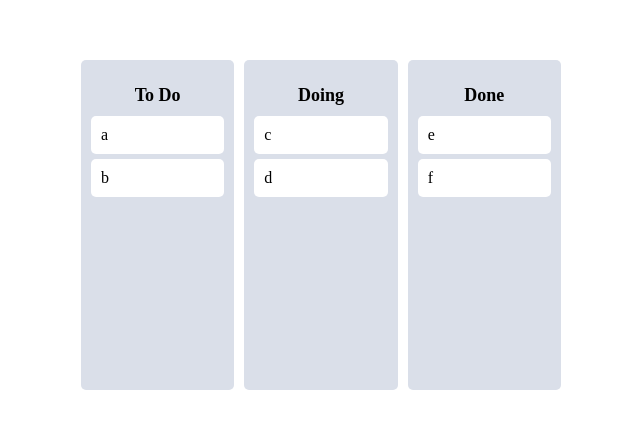
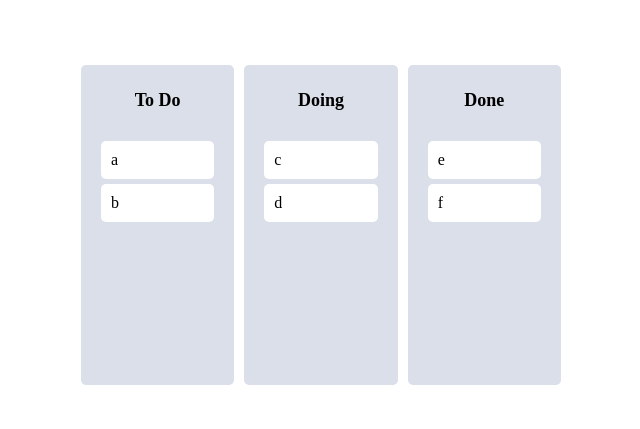
Before and after one commit to yoonhoelee/trello-clone, a React (Create React App) app: page / in a window 1280 px wide. Shown: the part 183-612 px from the top of the page, without its empty margins (319-959 px from the left). Built offline with nearby package versions, Linux system fonts and the light colour scheme.

Commit message:
feat: use snapshot to add style to application

```diff
--- a/src/App.tsx
+++ b/src/App.tsx
@@ -3,7 +3,6 @@
 import styled from "styled-components";
 import {useRecoilState} from "recoil";
 import {toDoState} from "./atoms";
-import DraggableCard from "./Components/DraggableCard";
 import Board from "./Components/Board";
 
 const Wrapper = styled.div`
--- a/src/Components/Board.tsx
+++ b/src/Components/Board.tsx
@@ -4,19 +4,35 @@
 import DraggableCard from "./DraggableCard";
 
 const Wrapper = styled.div`
-    padding: 20px 10px;
+    padding: 10px 0px;
     padding-top: 10px;
     width: 300px;
     background-color: ${(props) => props.theme.boardColor};
     border-radius: 5px;
     min-height: 300px;
+    display: flex;
+    flex-direction: column;
 `;
 
 const Title = styled.h2`
-  text-align: center;
-  font-weight: 600;
-  margin-bottom: 10px;
-  font-size: 18px;
+    text-align: center;
+    font-weight: 600;
+    margin-bottom: 10px;
+    font-size: 18px;
+`;
+
+interface IAreaProps {
+    isDraggingFromThis: boolean;
+    isDraggingOver: boolean;
+}
+
+const Area = styled.div<IAreaProps>`
+    background-color: ${(props) =>
+            props.isDraggingOver ? "#dfe6e9" : props.isDraggingFromThis ? "#b2bec3" : "transparent"
+    };
+    flex-grow: 1;
+    transition: background-color 0.3s ease-in-out;
+    padding: 20px;
 `;
 
 interface IBoardProps {
@@ -24,21 +40,25 @@
     boardId: string;
 }
 
-function Board({ toDos, boardId }: IBoardProps) {
+function Board({toDos, boardId}: IBoardProps) {
     return (
         <Wrapper>
             <Title>{boardId}</Title>
             <Droppable droppableId={boardId}>
-                {(magic) => (
-                    <div ref={magic.innerRef} {...magic.droppableProps}>
+                {(provided, snapshot) => (
+                    <Area isDraggingOver={snapshot.isDraggingOver}
+                          isDraggingFromThis={Boolean(snapshot.draggingFromThisWith)}
+                          ref={provided.innerRef} {...provided.droppableProps}
+                    >
                         {toDos.map((toDo, index) => (
-                            <DraggableCard key={toDo} index={index} toDo={toDo} />
+                            <DraggableCard key={toDo} index={index} toDo={toDo}/>
                         ))}
-                        {magic.placeholder}
-                    </div>
+                        {provided.placeholder}
+                    </Area>
                 )}
             </Droppable>
         </Wrapper>
     );
 }
+
 export default Board;
--- a/src/Components/DraggableCard.tsx
+++ b/src/Components/DraggableCard.tsx
@@ -2,11 +2,14 @@
 import React from "react";
 import styled from "styled-components";
 
-const Card = styled.div`
+const Card = styled.div<{isDragging:boolean}>`
     border-radius: 5px;
     margin-bottom: 5px;
     padding: 10px 10px;
-    background-color: ${(props) => props.theme.cardColor};
+    background-color: ${(props) =>
+            props.isDragging ? "#e4f2ff" : props.theme.cardColor};
+    box-shadow: ${(props) =>
+            props.isDragging ? "0px 2px 5px rgba(0, 0, 0, 0.05)" : "none"};
 `;
 
 interface IDraggableCardProps {
@@ -16,8 +19,9 @@
 function DraggableCard({toDo, index}:IDraggableCardProps) {
     return (
         <Draggable draggableId={toDo} index={index}>
-            {(provided) => (
+            {(provided, snapshot) => (
                 <Card
+                    isDragging={snapshot.isDragging}
                     ref={provided.innerRef}
                     {...provided.dragHandleProps}
                     {...provided.draggableProps}
```
